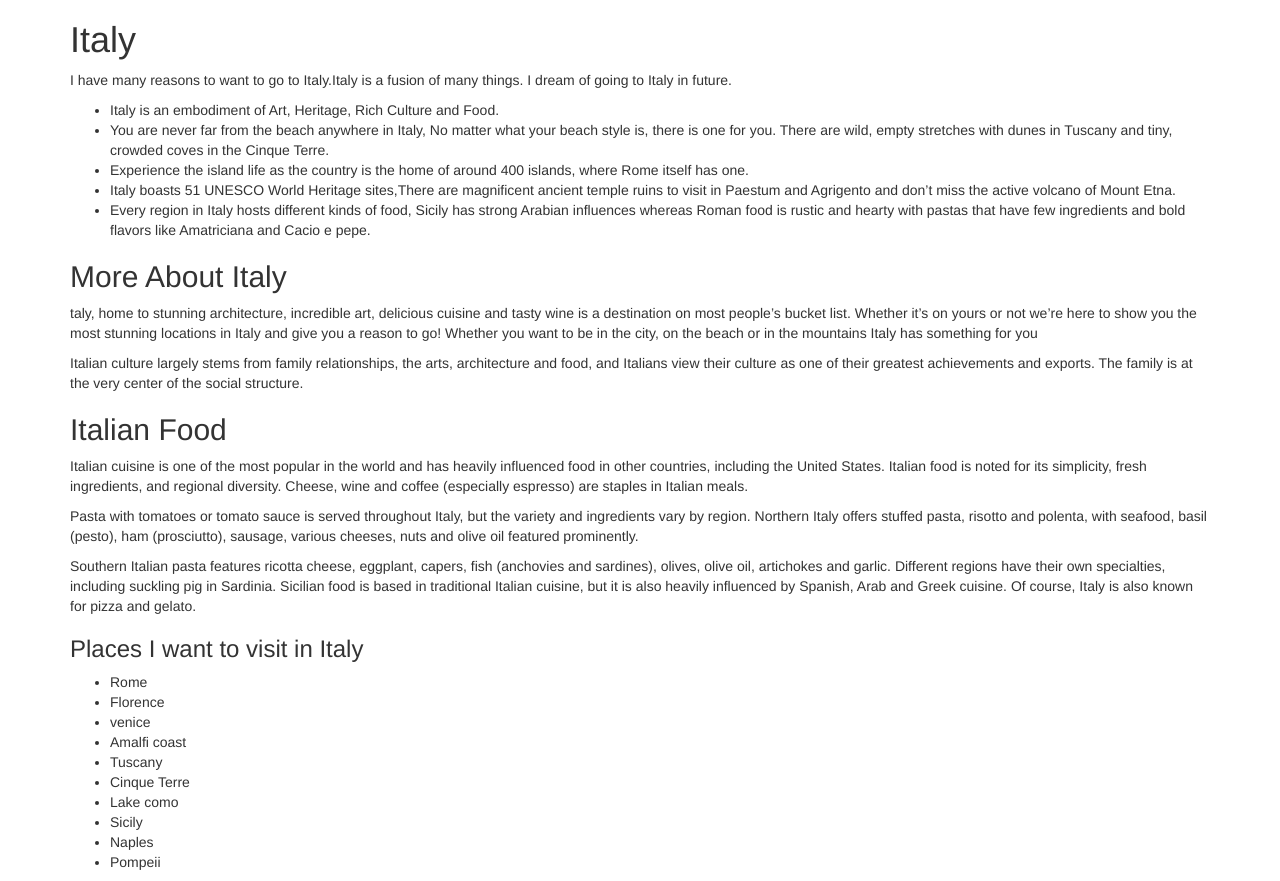
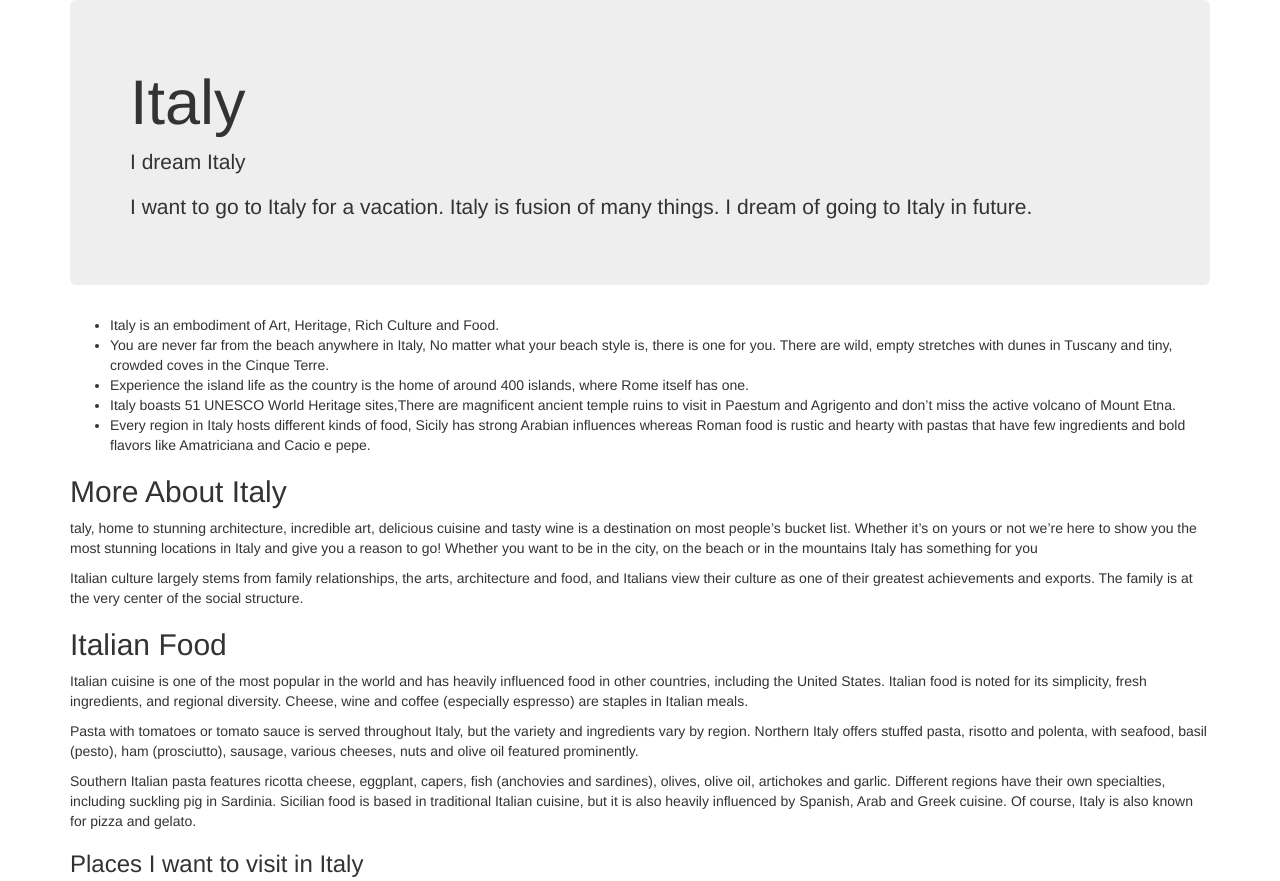
Before and after one commit to visetty/dream-vacation, a plain HTML site: page italy.html in a window 1280 px wide. Shown: the top 881 px of the page. Drawn offline with Linux system fonts and the light colour scheme.

Commit message:
it will add class jumbotron to italy page

```diff
--- a/italy.html
+++ b/italy.html
@@ -7,8 +7,11 @@
   </head>
   <body>
     <div class="container">
-      <h1>Italy</h1>
-      <p>I have many reasons to want to go to Italy.Italy is a fusion of many things. I dream of going to Italy in future.</p>
+      <div class="jumbotron">
+        <h1>Italy</h1>
+        <p>I dream Italy</p>
+        <p>I want to go to Italy for a vacation. Italy is fusion of many things. I dream of going to Italy in future.</p>
+      </div>
       <ul>
         <li>Italy is an embodiment of Art, Heritage, Rich Culture and Food.</li>
         <li>You are never far from the beach anywhere in Italy, No matter what your beach style is, there is one for you. There are wild, empty stretches with dunes in Tuscany and tiny, crowded coves in the Cinque Terre.</li>
```
